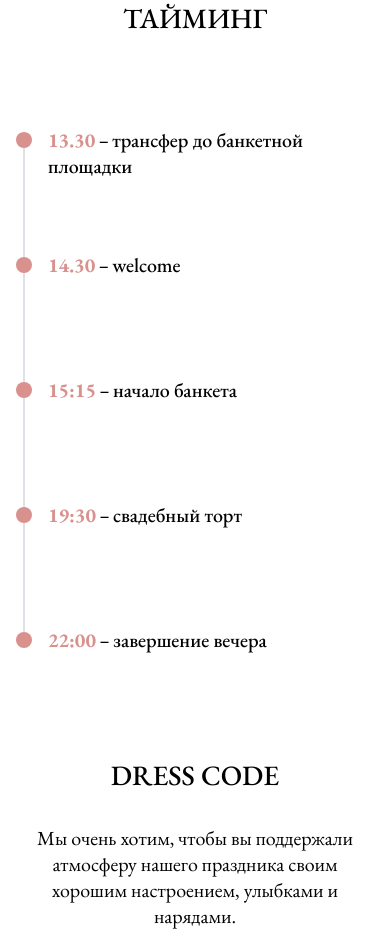
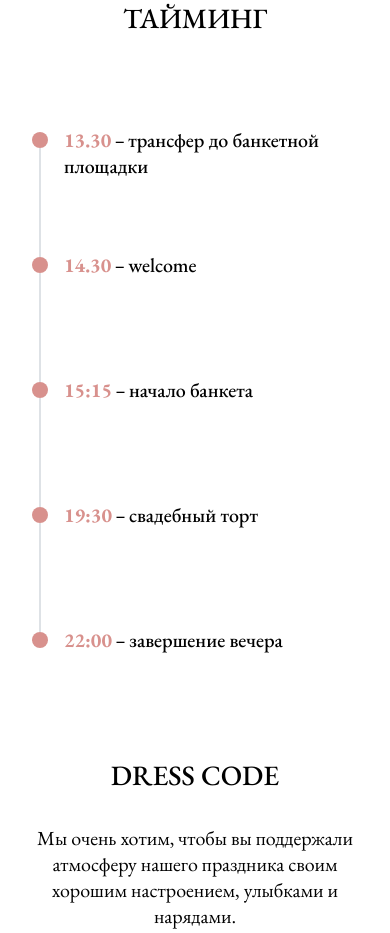
Before and after one commit to Mor-ald/invitation, a React (Vite) app: page / in a window 390 px wide. Shown: the part 1900-2833 px from the top of the page. Built offline with nearby package versions, Linux system fonts and the light colour scheme.

Commit message:
fix margin

```diff
--- a/src/components/time/Time.css
+++ b/src/components/time/Time.css
@@ -45,7 +45,7 @@
         margin-right: 0;
     }
     .p-timeline-event-separator {
-        margin-left: 1rem !important;
+        margin-left: 2rem !important;
     }
 
     .p-timeline-event-opposite {
```
